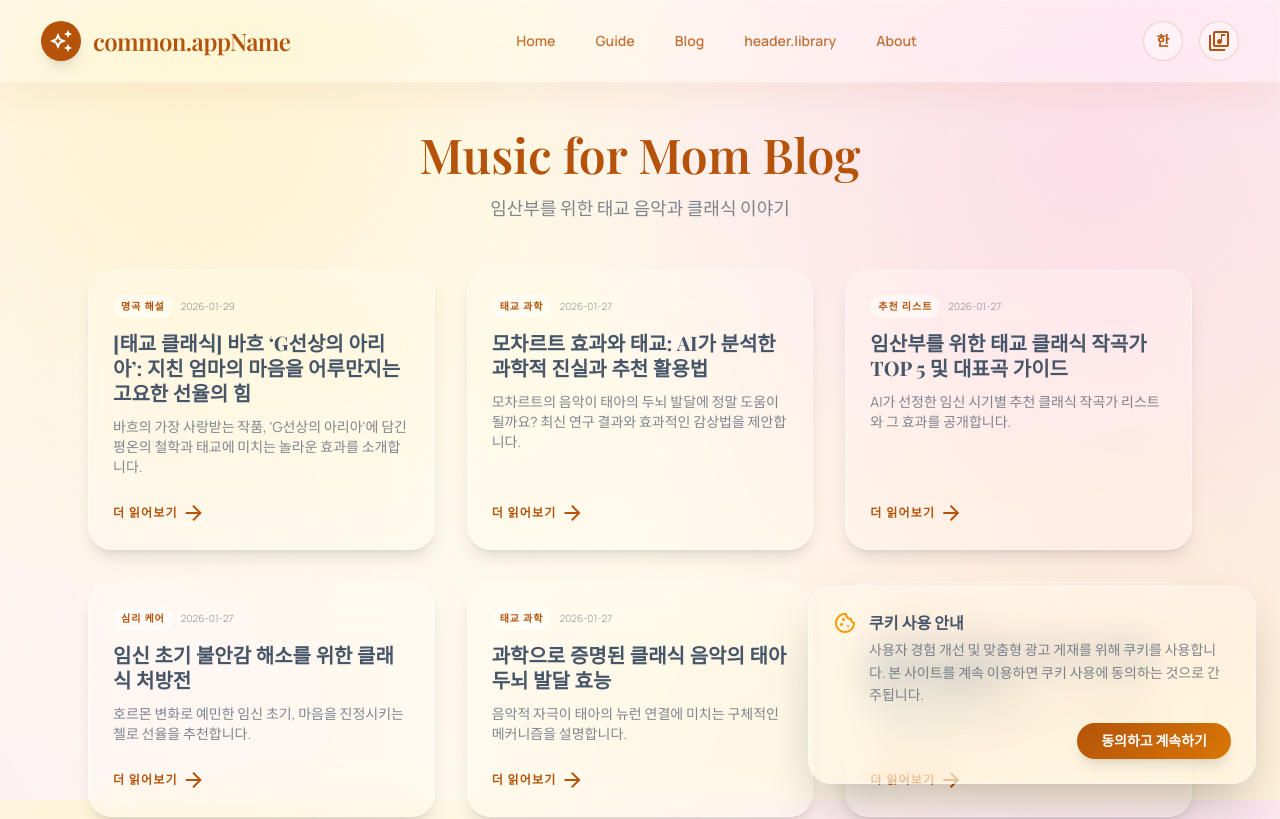
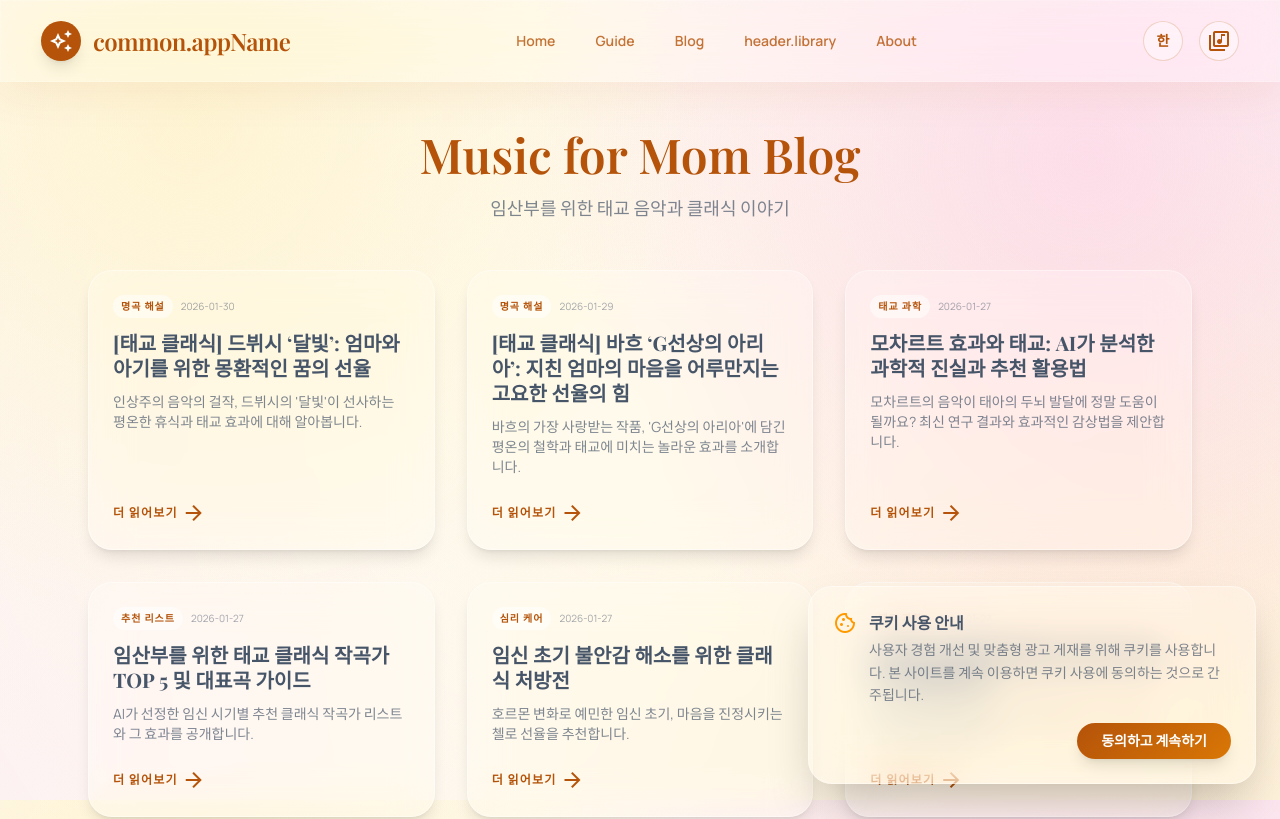
Before and after one commit to nantenewyork/music-for-mom, a React (Vite) app: page /blog in a window 1280 px wide. Shown: the top 819 px of the page. Built offline with nearby package versions, Linux system fonts and the light colour scheme; the HTML template or start-up script is replaced by a standard one; a web font is replaced by a local one.

Commit message:
feat: add Clair de Lune blog post

```diff
--- a/src/pages/blog/blogData.ts
+++ b/src/pages/blog/blogData.ts
@@ -226,5 +226,34 @@ export const blogPosts: BlogPost[] = [
         <p><strong>감상 팁:</strong> 소리에 집중하기보다는 그 선율이 그리는 풍경을 상상해 보세요. 아기와 함께 조용한 숲길을 걷는 상상을 하며 들을 때 태교의 효과는 극대화됩니다.</p>
       </section>
     `
+  },
+  {
+    id: 'debussy-clair-de-lune-story',
+    title: '[태교 클래식] 드뷔시 ‘달빛’: 엄마와 아기를 위한 몽환적인 꿈의 선율',
+    date: '2026-01-30',
+    category: '명곡 해설',
+    excerpt: '인상주의 음악의 걸작, 드뷔시의 \'달빛\'이 선사하는 평온한 휴식과 태교 효과에 대해 알아봅니다.',
+    content: `
+      <section>
+        <h2>1. 인상주의 음악의 창시자, 클로드 드뷔시</h2>
+        <p>프랑스 작곡가 클로드 드뷔시(Claude Debussy)는 음악계의 인상파 화가와도 같습니다. 그는 사물을 뚜렷하게 묘사하기보다는, 빛과 그림자가 만들어내는 순간적인 인상과 분위기를 소리로 표현하는 데 집중했습니다. 그의 음악은 몽환적이고 신비로운 색채를 띠며, 듣는 이로 하여금 깊은 상상력의 세계로 빠져들게 합니다.</p>
+      </section>
+
+      <section>
+        <h2>2. 달빛(Clair de Lune)의 탄생 배경</h2>
+        <p>드뷔시의 가장 유명한 피아노 곡 중 하나인 '달빛'은 그의 초기 걸작인 '베르가마스크 모음곡(Suite bergamasque)'의 세 번째 곡입니다. 이 곡은 프랑스 시인 폴 베를렌(Paul Verlaine)의 동명의 시에서 영감을 받아 작곡되었습니다. 시 속에 묘사된 가면을 쓴 광대들의 슬프고도 아름다운 춤, 그리고 그 위로 쏟아지는 창백한 달빛의 이미지를 피아노 선율로 완벽하게 재현해냈습니다.</p>
+      </section>
+
+      <section>
+        <h2>3. 태교를 위한 감상 포인트</h2>
+        <p><strong>수면 유도와 심신 안정:</strong> '달빛'은 9/8박자의 부드럽게 흔들리는 리듬을 가지고 있어, 마치 자장가처럼 편안함을 줍니다. 피아노의 섬세한 타건음은 태아의 뇌세포를 부드럽게 자극하며, 불면증으로 고생하는 임산부에게는 깊은 숙면을 유도하는 효과가 탁월합니다.</p>
+        <p><strong>상상력 자극:</strong> 눈을 감고 은은한 달빛이 비추는 고요한 호수를 상상해 보세요. 물결 위에 반짝이는 빛 조각들이 아기에게 전하는 축복의 메시지라고 생각하며 감상하면 긍정적인 호르몬 분비가 촉진됩니다.</p>
+      </section>
+
+      <section>
+        <h2>4. 언제 들으면 좋을까요?</h2>
+        <p>하루를 마무리하는 저녁 시간, 조명을 낮추고 편안한 자세로 휴식을 취할 때 가장 추천합니다. 따뜻한 차 한 잔과 함께 이 곡을 들으며 아기에게 오늘 하루 있었던 즐거운 일들을 속삭여주세요.</p>
+      </section>
+    `
   }
 ];
```
